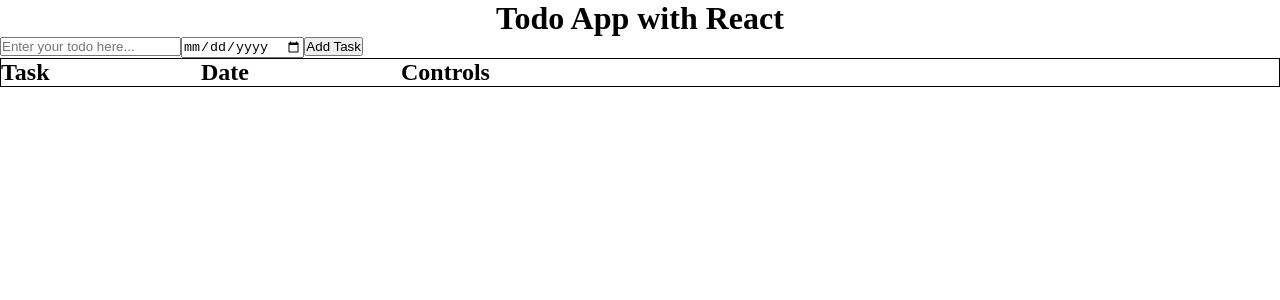
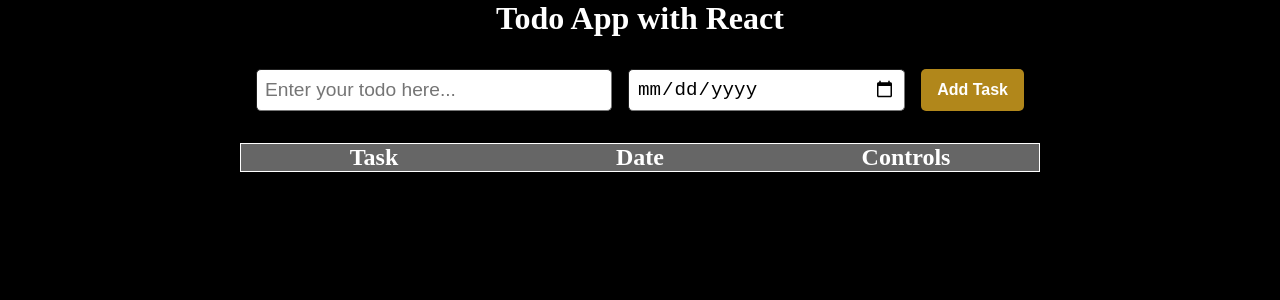
Before and after one commit to DinethSheveen/Todo-With-React, a React (Vite) app: page / in a window 1280 px wide. Shown: the top 300 px of the page. Built offline with nearby package versions, Linux system fonts and the light colour scheme.

Commit message:
Added styles to the task-showcase

```diff
--- a/src/index.css
+++ b/src/index.css
@@ -4,13 +4,65 @@
   padding: 0;
 }
 
-.todo-container{
-  margin: 10rem auto;
-  max-width: 50%;
+body{
+  background-color: hsl(0, 0%, 0%);
+  color: hsl(0, 0%, 100%);
 }
 
-.heading,.task-container{
+.controls{
+  padding: 1rem;
+  display: flex;
+  justify-content: center;
+  max-width: 800px;
+  margin: 1rem auto;
+}
+
+.task-input,.date-input{
+  padding: 0.5rem;
+  border-width: 1px;
+  margin-right: 1rem;
+  border-radius: 5px;
+  flex-grow: 1;
+  font-size: 1.2rem;
+}
+
+.add-btn{
+  cursor: pointer;
+  padding: 0.5rem 1rem;
+  background-color: hsl(43, 74%, 40%);
+  border: none;
+  font-size: 1rem;
+  color: white;
+  font-weight: bold;
+  border-radius: 5px;
+  transition: 0.8s;
+}
+
+.add-btn:hover{
+  background-color: hsl(43, 74%, 49%);
+}
+
+.add-btn:active{
+  background-color: hsl(43, 74%, 60%);
+}
+
+.task-showcase{
+  max-width: 800px;
+  margin: 0 auto;
+  border: 1px solid white;
+}
+
+.task-showcase .heading,.task-showcase .tasks{
   display: grid;
-  grid-template-columns: 200px 200px 200px;
-  border: 1px solid black;
+  text-align: center;
+  grid-template-columns: repeat(auto-fit,minmax(200px,auto));
 }
+
+.task-showcase .heading{
+  background-color: hsl(0, 0%, 40%);
+}
+
+.task-showcase .tasks{
+  font-size: 1.5rem;
+  margin: 1rem 0 1rem 0;
+}
```
